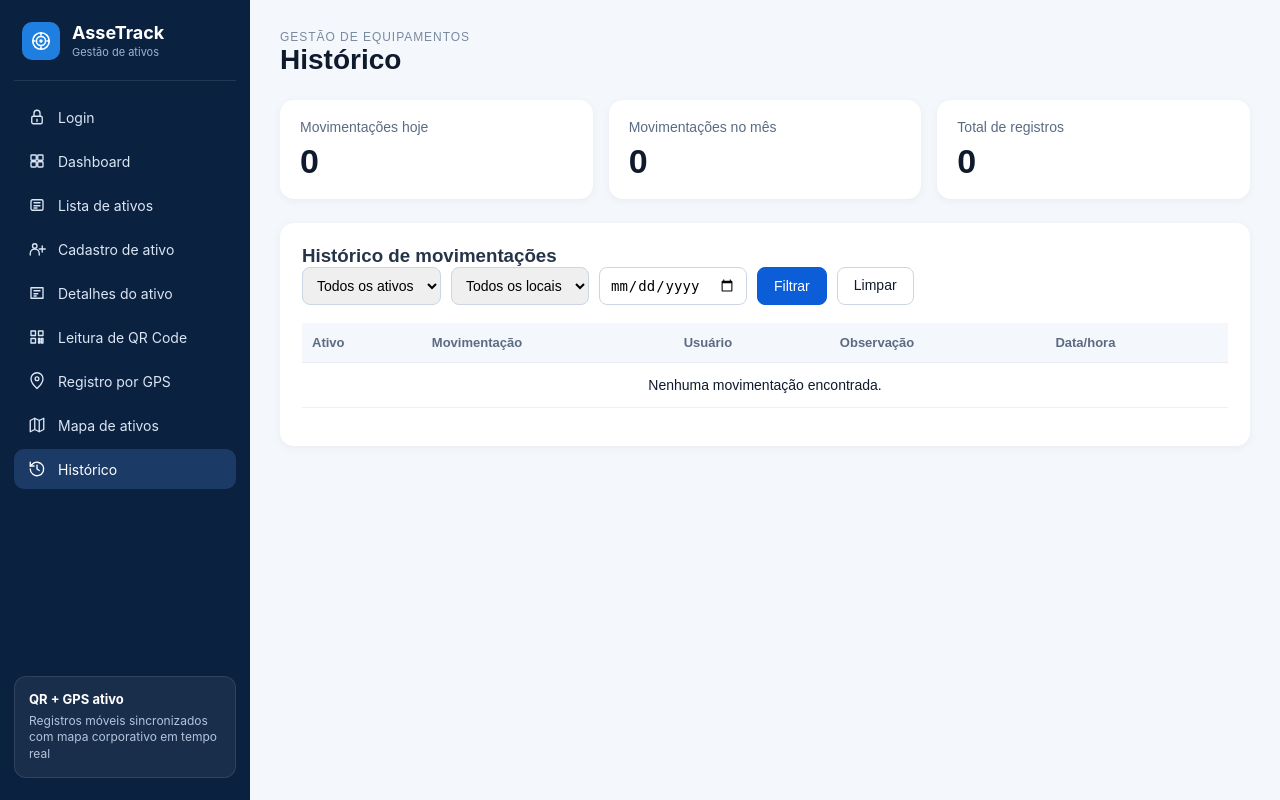
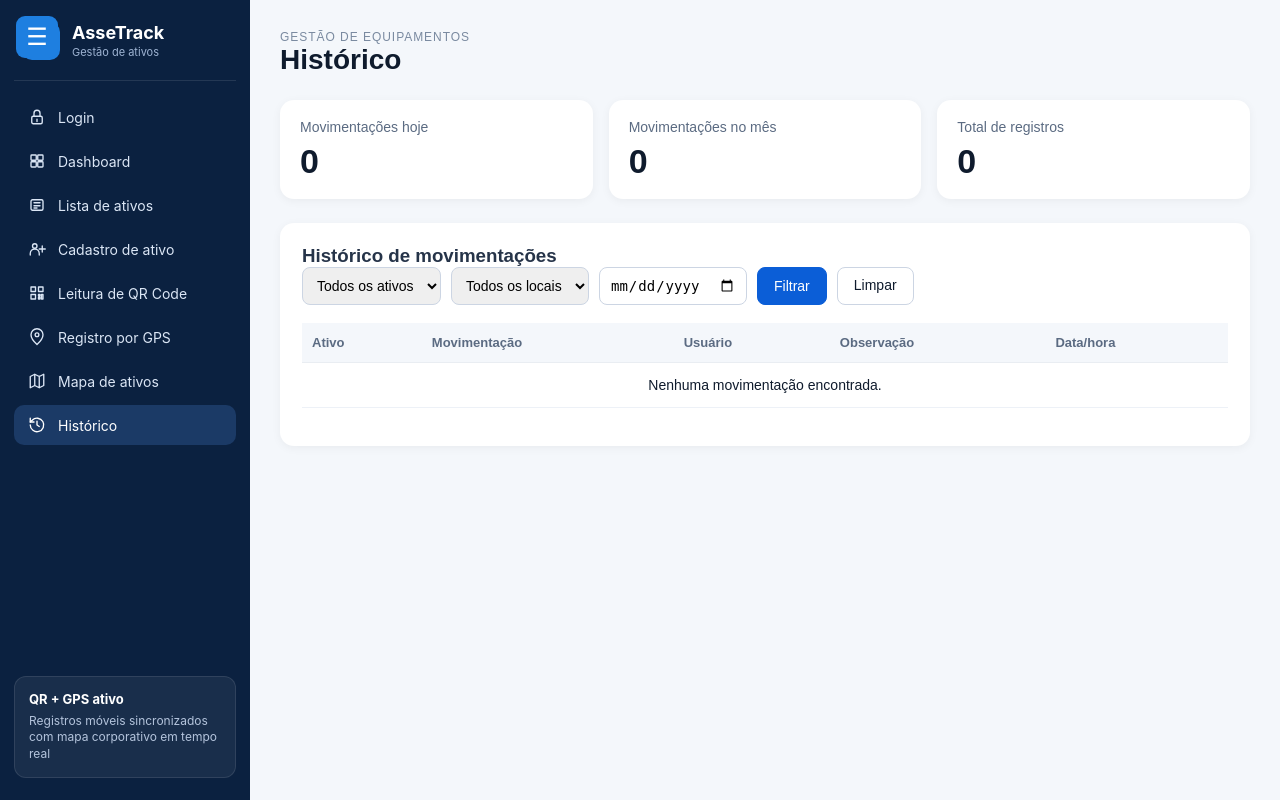
Before and after one commit to Joao2025Lima/Projeto-Assetrack, a Laravel app: page /historicos in a window 1280 px wide. Run offline with Laravel 12, Linux system fonts and the light colour scheme; a user stored in the database is signed in; data comes from the database, SQL or seed files in the repository; data that the repository does not hold is empty.

Commit message:
Atualiza menu e movimentacao de ativos

```diff
--- a/public/css/menu.css
+++ b/public/css/menu.css
@@ -1,31 +1,176 @@
-.menu-unico, .menu-unico * { box-sizing: border-box; }
+
+.menu-unico,
+.menu-unico * {
+    box-sizing: border-box;
+}
 
 .menu-unico {
-    width: 250px; min-width: 250px; max-width: 250px;
+    width: 250px;
+    min-width: 250px;
+    max-width: 250px;
     flex: 0 0 250px;
-    height: 100vh; position: sticky; top: 0; align-self: flex-start;
-    display: flex; flex-direction: column;
-    background: #0b2140; color: #fff;
+    height: 100vh;
+    position: sticky;
+    top: 0;
+    align-self: flex-start;
+    display: flex;
+    flex-direction: column;
+    background: #0b2140;
+    color: #fff;
     padding: 22px 14px;
-    font-family: Inter, Arial, sans-serif; font-size: 14px;
+    font-family: Inter, Arial, sans-serif;
+    font-size: 14px;
     overflow-y: auto;
 }
-.mu-logo { display: flex; align-items: center; gap: 12px; padding: 0 8px 20px; border-bottom: 1px solid rgba(255,255,255,.1); margin-bottom: 16px; }
-.mu-logo-icone { width: 38px; height: 38px; border-radius: 10px; background: #1e7fe0; display: flex; align-items: center; justify-content: center; flex-shrink: 0; }
-.mu-logo-icone svg { width: 22px; height: 22px; stroke: #fff; fill: none; stroke-width: 1.8; }
-.mu-logo h2 { margin: 0; font-size: 18px; color: #fff; line-height: 1.1; }
-.mu-logo p { margin: 2px 0 0; font-size: 11px; color: #9fb4d3; }
 
-.mu-lista { list-style: none; margin: 0; padding: 0; display: flex; flex-direction: column; gap: 4px; }
-.mu-lista a { display: flex; align-items: center; gap: 12px; padding: 11px 14px; border-radius: 10px; color: #dbe6f5; text-decoration: none; font-size: 14px; }
-.mu-lista a:hover { background: rgba(255,255,255,.07); }
-.mu-lista a.ativo { background: #1b3a66; color: #fff; }
-.mu-lista svg { width: 18px; height: 18px; stroke: currentColor; fill: none; stroke-width: 1.8; stroke-linecap: round; stroke-linejoin: round; flex-shrink: 0; }
+.mu-logo {
+    display: flex;
+    align-items: center;
+    gap: 12px;
+    padding: 0 8px 20px;
+    border-bottom: 1px solid rgba(255,255,255,.1);
+    margin-bottom: 16px;
+}
 
-.mu-info { margin-top: auto; padding: 14px; border-radius: 12px; background: rgba(255,255,255,.06); border: 1px solid rgba(255,255,255,.1); }
-.mu-info strong { display: block; font-size: 13px; color: #fff; margin-bottom: 6px; }
-.mu-info p { margin: 0; font-size: 12px; color: #b4c4dc; line-height: 1.4; }
+.mu-logo-icone {
+    width: 38px;
+    height: 38px;
+    border-radius: 10px;
+    background: #1e7fe0;
+    display: flex;
+    align-items: center;
+    justify-content: center;
+    flex-shrink: 0;
+}
 
-/* mesmo layout em todas as telas */
-.tela-sistema { display: flex !important; min-height: 100vh; }
-.tela-sistema > .conteudo-principal { flex: 1 1 auto; min-width: 0; width: auto !important; margin-left: 0 !important; }
+.mu-logo-icone svg {
+    width: 22px;
+    height: 22px;
+    stroke: #fff;
+    fill: none;
+    stroke-width: 1.8;
+}
+
+.mu-logo h2 {
+    margin: 0;
+    font-size: 18px;
+    color: #fff;
+    line-height: 1.1;
+}
+
+.mu-logo p {
+    margin: 2px 0 0;
+    font-size: 11px;
+    color: #9fb4d3;
+}
+
+.mu-lista {
+    list-style: none;
+    margin: 0;
+    padding: 0;
+    display: flex;
+    flex-direction: column;
+    gap: 4px;
+}
+
+.mu-lista a {
+    display: flex;
+    align-items: center;
+    gap: 12px;
+    padding: 11px 14px;
+    border-radius: 10px;
+    color: #dbe6f5;
+    text-decoration: none;
+    font-size: 14px;
+}
+
+.mu-lista a:hover {
+    background: rgba(255,255,255,.07);
+}
+
+.mu-lista a.ativo {
+    background: #1b3a66;
+    color: #fff;
+}
+
+.mu-lista svg {
+    width: 18px;
+    height: 18px;
+    stroke: currentColor;
+    fill: none;
+    stroke-width: 1.8;
+    stroke-linecap: round;
+    stroke-linejoin: round;
+    flex-shrink: 0;
+}
+
+.mu-info {
+    margin-top: auto;
+    padding: 14px;
+    border-radius: 12px;
+    background: rgba(255,255,255,.06);
+    border: 1px solid rgba(255,255,255,.1);
+}
+
+.mu-info strong {
+    display: block;
+    font-size: 13px;
+    color: #fff;
+    margin-bottom: 6px;
+}
+
+.mu-info p {
+    margin: 0;
+    font-size: 12px;
+    color: #b4c4dc;
+    line-height: 1.4;
+}
+
+/* Layout principal */
+.tela-sistema {
+    display: flex !important;
+    min-height: 100vh;
+}
+
+.tela-sistema > .conteudo-principal {
+    flex: 1 1 auto;
+    min-width: 0;
+    width: auto !important;
+    margin-left: 0 !important;
+}
+
+/* Botão de abrir e fechar */
+.menu-toggle {
+    position: fixed;
+    top: 16px;
+    left: 16px;
+    z-index: 1001;
+    width: 42px;
+    height: 42px;
+    border: none;
+    border-radius: 9px;
+    background: #1e7fe0;
+    color: white;
+    font-size: 24px;
+    cursor: pointer;
+    display: flex;
+    align-items: center;
+    justify-content: center;
+}
+
+/* Menu fechado */
+.tela-sistema.menu-fechado > .menu-unico {
+    display: none !important;
+}
+
+/* Menu aberto */
+.tela-sistema:not(.menu-fechado) > .menu-unico {
+    display: flex;
+    padding-top: 70px;
+}
+
+/* Conteúdo quando menu fechado */
+.tela-sistema.menu-fechado > .conteudo-principal {
+    width: 100%;
+    flex: 1 1 100%;
+}
--- a/resources/views/partials/sidebar.blade.php
+++ b/resources/views/partials/sidebar.blade.php
@@ -1,67 +1,145 @@
+
 <link rel="stylesheet" href="{{ asset('css/menu.css') }}">
 
-@php
-    $primeiroAtivoId = \App\Models\Ativo::value('id');
-@endphp
+<!-- Botão para abrir e fechar o menu -->
+<button type="button" class="menu-toggle" id="menuToggle" aria-label="Abrir menu">
+    ☰
+</button>
 
 <nav class="menu-unico">
 
+    <!-- Logo -->
     <div class="mu-logo">
         <div class="mu-logo-icone">
             <svg viewBox="0 0 24 24">
-                <circle cx="12" cy="12" r="9"/><circle cx="12" cy="12" r="5"/><circle cx="12" cy="12" r="1"/>
+                <circle cx="12" cy="12" r="9"/>
+                <circle cx="12" cy="12" r="5"/>
+                <circle cx="12" cy="12" r="1"/>
                 <path d="M12 3v3M21 12h-3M12 21v-3M3 12h3"/>
             </svg>
         </div>
+
         <div>
             <h2>AsseTrack</h2>
             <p>Gestão de ativos</p>
         </div>
     </div>
 
+    <!-- Itens do menu -->
     <ul class="mu-lista">
 
-        <li><a href="{{ route('login') }}" class="{{ request()->routeIs('login') ? 'ativo' : '' }}">
-            <svg viewBox="0 0 24 24"><rect x="5" y="11" width="14" height="10" rx="2"/><path d="M8 11V7a4 4 0 0 1 8 0v4M12 15v3"/></svg>
-            Login</a></li>
+        <li>
+            <a href="{{ route('login') }}" class="{{ request()->routeIs('login') ? 'ativo' : '' }}">
+                <svg viewBox="0 0 24 24">
+                    <rect x="5" y="11" width="14" height="10" rx="2"/>
+                    <path d="M8 11V7a4 4 0 0 1 8 0v4M12 15v3"/>
+                </svg>
+                Login
+            </a>
+        </li>
 
-        <li><a href="{{ route('dashboard') }}" class="{{ request()->routeIs('dashboard') ? 'ativo' : '' }}">
-            <svg viewBox="0 0 24 24"><rect x="4" y="4" width="7" height="7" rx="1"/><rect x="13" y="4" width="7" height="7" rx="1"/><rect x="4" y="13" width="7" height="7" rx="1"/><rect x="13" y="13" width="7" height="7" rx="1"/></svg>
-            Dashboard</a></li>
+        <li>
+            <a href="{{ route('dashboard') }}" class="{{ request()->routeIs('dashboard') ? 'ativo' : '' }}">
+                <svg viewBox="0 0 24 24">
+                    <rect x="4" y="4" width="7" height="7" rx="1"/>
+                    <rect x="13" y="4" width="7" height="7" rx="1"/>
+                    <rect x="4" y="13" width="7" height="7" rx="1"/>
+                    <rect x="13" y="13" width="7" height="7" rx="1"/>
+                </svg>
+                Dashboard
+            </a>
+        </li>
 
-        <li><a href="{{ route('ativos.index') }}" class="{{ request()->routeIs('ativos.index') ? 'ativo' : '' }}">
-            <svg viewBox="0 0 24 24"><rect x="4" y="5" width="16" height="14" rx="2"/><path d="M8 9h8M8 13h8M8 16h4"/></svg>
-            Lista de ativos</a></li>
+        <li>
+            <a href="{{ route('ativos.index') }}" class="{{ request()->routeIs('ativos.index') ? 'ativo' : '' }}">
+                <svg viewBox="0 0 24 24">
+                    <rect x="4" y="5" width="16" height="14" rx="2"/>
+                    <path d="M8 9h8M8 13h8M8 16h4"/>
+                </svg>
+                Lista de ativos
+            </a>
+        </li>
 
-        <li><a href="{{ route('ativos.create') }}" class="{{ request()->routeIs('ativos.create') ? 'ativo' : '' }}">
-            <svg viewBox="0 0 24 24"><circle cx="9" cy="8" r="3"/><path d="M3 20v-2a6 6 0 0 1 12 0v2M19 8v8M15 12h8"/></svg>
-            Cadastro de ativo</a></li>
+        <li>
+            <a href="{{ route('ativos.create') }}" class="{{ request()->routeIs('ativos.create') ? 'ativo' : '' }}">
+                <svg viewBox="0 0 24 24">
+                    <circle cx="9" cy="8" r="3"/>
+                    <path d="M3 20v-2a6 6 0 0 1 12 0v2M19 8v8M15 12h8"/>
+                </svg>
+                Cadastro de ativo
+            </a>
+        </li>
 
-        <li><a href="{{ $primeiroAtivoId ? route('ativos.show', $primeiroAtivoId) : route('ativos.index') }}" class="{{ request()->routeIs('ativos.show') ? 'ativo' : '' }}">
-            <svg viewBox="0 0 24 24"><path d="M4 5h16v14H4zM8 9h8M8 13h5M8 16h3"/></svg>
-            Detalhes do ativo</a></li>
+        <li>
+            <a href="{{ route('leitura.index') }}" class="{{ request()->routeIs('leitura.index') ? 'ativo' : '' }}">
+                <svg viewBox="0 0 24 24">
+                    <path d="M4 4h6v6H4zM14 4h6v6h-6zM4 14h6v6H4zM14 14h2v2h-2zM18 14h2v6h-2zM14 18h2v2h-2z"/>
+                </svg>
+                Leitura de QR Code
+            </a>
+        </li>
 
-        <li><a href="{{ route('leitura.index') }}" class="{{ request()->routeIs('leitura.index') ? 'ativo' : '' }}">
-            <svg viewBox="0 0 24 24"><path d="M4 4h6v6H4zM14 4h6v6h-6zM4 14h6v6H4zM14 14h2v2h-2zM18 14h2v6h-2zM14 18h2v2h-2z"/></svg>
-            Leitura de QR Code</a></li>
+        <li>
+            <a href="{{ route('leitura.index') }}" class="{{ request()->routeIs('movimentar.create') ? 'ativo' : '' }}">
+                <svg viewBox="0 0 24 24">
+                    <path d="M12 22s8-7.2 8-13a8 8 0 1 0-16 0c0 5.8 8 13 8 13z"/>
+                    <circle cx="12" cy="9" r="2.5"/>
+                </svg>
+                Registro por GPS
+            </a>
+        </li>
 
-        <li><a href="{{ route('leitura.index') }}" class="{{ request()->routeIs('movimentar.create') ? 'ativo' : '' }}">
-            <svg viewBox="0 0 24 24"><path d="M12 22s8-7.2 8-13a8 8 0 1 0-16 0c0 5.8 8 13 8 13z"/><circle cx="12" cy="9" r="2.5"/></svg>
-            Registro por GPS</a></li>
+        <li>
+            <a href="{{ route('mapa.index') }}" class="{{ request()->routeIs('mapa.index') ? 'ativo' : '' }}">
+                <svg viewBox="0 0 24 24">
+                    <path d="m3 6 6-3 6 3 6-3v15l-6 3-6-3-6 3zM9 3v15M15 6v15"/>
+                </svg>
+                Mapa de ativos
+            </a>
+        </li>
 
-        <li><a href="{{ route('mapa.index') }}" class="{{ request()->routeIs('mapa.index') ? 'ativo' : '' }}">
-            <svg viewBox="0 0 24 24"><path d="m3 6 6-3 6 3 6-3v15l-6 3-6-3-6 3zM9 3v15M15 6v15"/></svg>
-            Mapa de ativos</a></li>
-
-        <li><a href="{{ route('historicos.index') }}" class="{{ request()->routeIs('historicos.index') ? 'ativo' : '' }}">
-            <svg viewBox="0 0 24 24"><path d="M3 12a9 9 0 1 0 2.6-6.4L3 8"/><path d="M3 3v5h5M12 7v5l3 2"/></svg>
-            Histórico</a></li>
+        <li>
+            <a href="{{ route('historicos.index') }}" class="{{ request()->routeIs('historicos.index') ? 'ativo' : '' }}">
+                <svg viewBox="0 0 24 24">
+                    <path d="M3 12a9 9 0 1 0 2.6-6.4L3 8"/>
+                    <path d="M3 3v5h5M12 7v5l3 2"/>
+                </svg>
+                Histórico
+            </a>
+        </li>
 
     </ul>
 
+    <!-- Informações do sistema -->
     <div class="mu-info">
         <strong>QR + GPS ativo</strong>
         <p>Registros móveis sincronizados com mapa corporativo em tempo real</p>
     </div>
 
 </nav>
+
+<!-- Funcionamento do botão -->
+<script>
+document.addEventListener('DOMContentLoaded', function () {
+    const menu = document.querySelector('.menu-unico');
+    const tela = document.querySelector('.tela-sistema');
+    const botao = document.getElementById('menuToggle');
+
+    if (!menu || !tela || !botao) return;
+
+    tela.classList.add('menu-fechado');
+
+    botao.addEventListener('click', function () {
+        tela.classList.toggle('menu-fechado');
+
+        const fechado = tela.classList.contains('menu-fechado');
+
+        botao.textContent = fechado ? '☰' : '✕';
+
+        botao.setAttribute(
+            'aria-label',
+            fechado ? 'Abrir menu' : 'Fechar menu'
+        );
+    });
+});
+</script>
```
Also changed, not shown: app/Http/Controllers/MovimentacaoController.php (+6 -2 lines), 1 other file.
